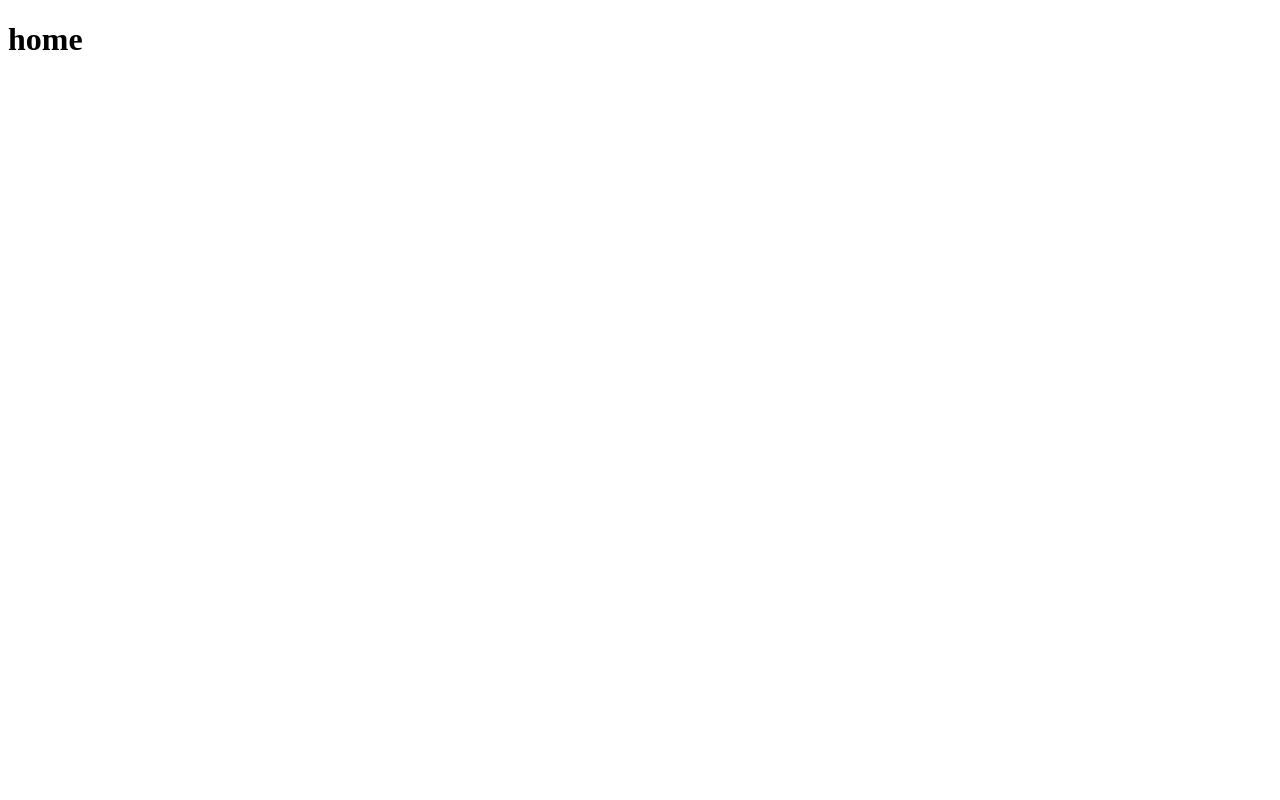
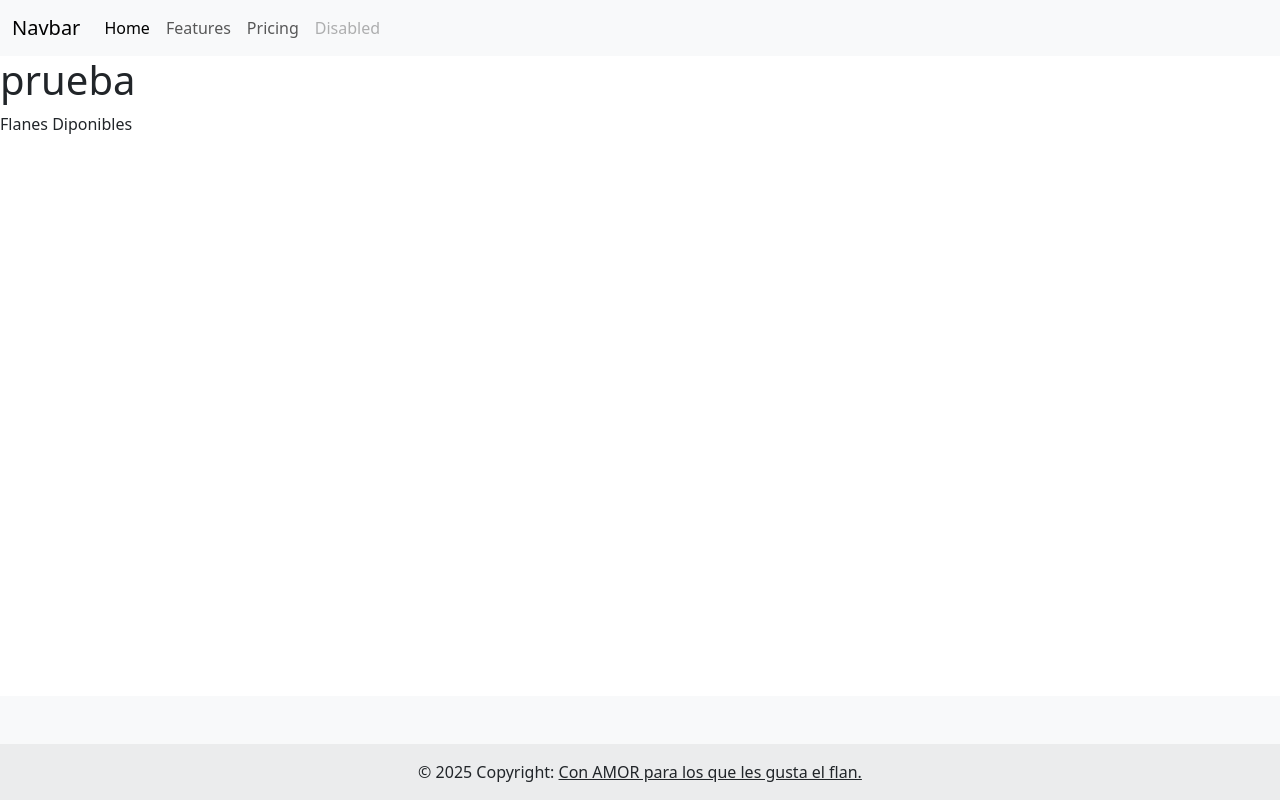
Before and after one commit to Fcontrvilla/onlyflan, a Django app: page / in a window 1280 px wide. Before the commit the page is almost empty. Run offline with Django 5.2, Linux system fonts and the light colour scheme.

Commit message:
hito1_home

```diff
--- /dev/null
+++ b/templates/web/componentes/footer.html
@@ -0,0 +1,24 @@
+<!DOCTYPE html>
+<html lang="en">
+<head>
+    <meta charset="UTF-8">
+    <meta name="viewport" content="width=device-width, initial-scale=1.0">
+    <title>Document</title>
+</head>
+<body>
+
+    <footer class="bg-body-tertiary text-center">
+  <!-- Grid container -->
+  <div class="container p-4"></div>
+  <!-- Grid container -->
+
+  <!-- Copyright -->
+  <div class="text-center p-3" style="background-color: rgba(0, 0, 0, 0.05);">
+    © 2025 Copyright:
+    <a class="text-body" href="https://mdbootstrap.com/">Con AMOR para los que les gusta el flan.</a>
+  </div>
+  <!-- Copyright -->
+
+</footer>
+</body>
+</html>
--- /dev/null
+++ b/templates/web/componentes/navbar.html
@@ -0,0 +1,37 @@
+<!DOCTYPE html>
+<html lang="en">
+<head>
+    <meta charset="UTF-8">
+    <meta name="viewport" content="width=device-width, initial-scale=1.0">
+    <title>Document</title>
+</head>
+<body>
+
+    <nav class="navbar navbar-expand-lg bg-body-tertiary">
+  <div class="container-fluid">
+    <a class="navbar-brand" href="#">Navbar</a>
+    <button class="navbar-toggler" type="button" data-bs-toggle="collapse" data-bs-target="#navbarNav" aria-controls="navbarNav" aria-expanded="false" aria-label="Toggle navigation">
+      <span class="navbar-toggler-icon"></span>
+    </button>
+    <div class="collapse navbar-collapse" id="navbarNav">
+      <ul class="navbar-nav">
+        <li class="nav-item">
+          <a class="nav-link active" aria-current="page" href="#">Home</a>
+        </li>
+        <li class="nav-item">
+          <a class="nav-link" href="#">Features</a>
+        </li>
+        <li class="nav-item">
+          <a class="nav-link" href="#">Pricing</a>
+        </li>
+        <li class="nav-item">
+          <a class="nav-link disabled" aria-disabled="true">Disabled</a>
+        </li>
+      </ul>
+    </div>
+  </div>
+</nav>
+
+
+</body>
+</html>
--- /dev/null
+++ b/templates/web/componentes/scripts.html
@@ -0,0 +1,15 @@
+<!DOCTYPE html>
+<html lang="en">
+<head>
+    <meta charset="UTF-8">
+    <meta name="viewport" content="width=device-width, initial-scale=1.0">
+
+    <link href="https://cdn.jsdelivr.net/npm/bootstrap@5.3.7/dist/css/bootstrap.min.css" rel="stylesheet" integrity="sha384-LN+7fdVzj6u52u30Kp6M/trliBMCMKTyK833zpbD+pXdCLuTusPj697FH4R/5mcr" crossorigin="anonymous">
+    <script src="https://cdn.jsdelivr.net/npm/bootstrap@5.3.7/dist/js/bootstrap.bundle.min.js" integrity="sha384-ndDqU0Gzau9qJ1lfW4pNLlhNTkCfHzAVBReH9diLvGRem5+R9g2FzA8ZGN954O5Q" crossorigin="anonymous"></script>
+
+    <title>Document</title>
+</head>
+<body>
+
+</body>
+</html>
--- a/templates/web/home.html
+++ b/templates/web/home.html
@@ -1,11 +1,37 @@
+{% load static %}
+
 <!DOCTYPE html>
 <html lang="en">
 <head>
     <meta charset="UTF-8">
     <meta name="viewport" content="width=device-width, initial-scale=1.0">
     <title>Document</title>
+    {% include 'web/componentes/scripts.html' %}
 </head>
-<body>
-    <h1>home</h1>
+<body class="d-flex flex-column min-vh-100">
+
+    {% include 'web/componentes/navbar.html' %}
+
+
+    <main class="flex-grow-1"><h1>prueba</h1>
+
+        <ha>Flanes Diponibles</ha>
+
+    {% for flan in flanes %}
+    <img src="{{flan.imagen.url}}" alt="">
+    <li>{{ flan.nombre_producto }}</li>
+    <li>{{ flan.descripcion }}</li>
+    <li>{{ flan.precio }}</li>
+    <li>{{ flan.stock }}</li>
+
+
+    {% endfor %}
+
+
+
+    </main>
+
+
+    {% include 'web/componentes/footer.html' %}
 </body>
 </html>
```
